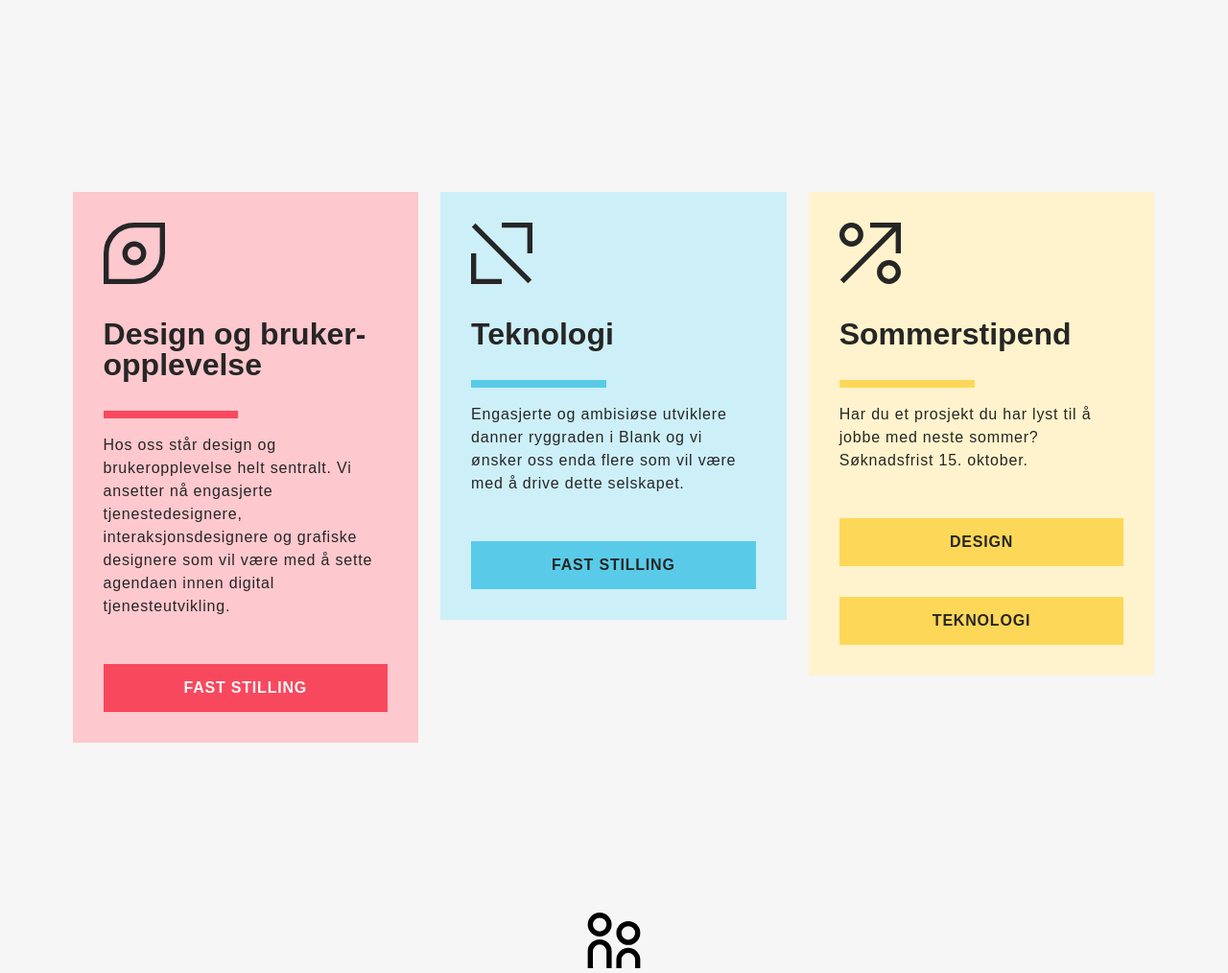
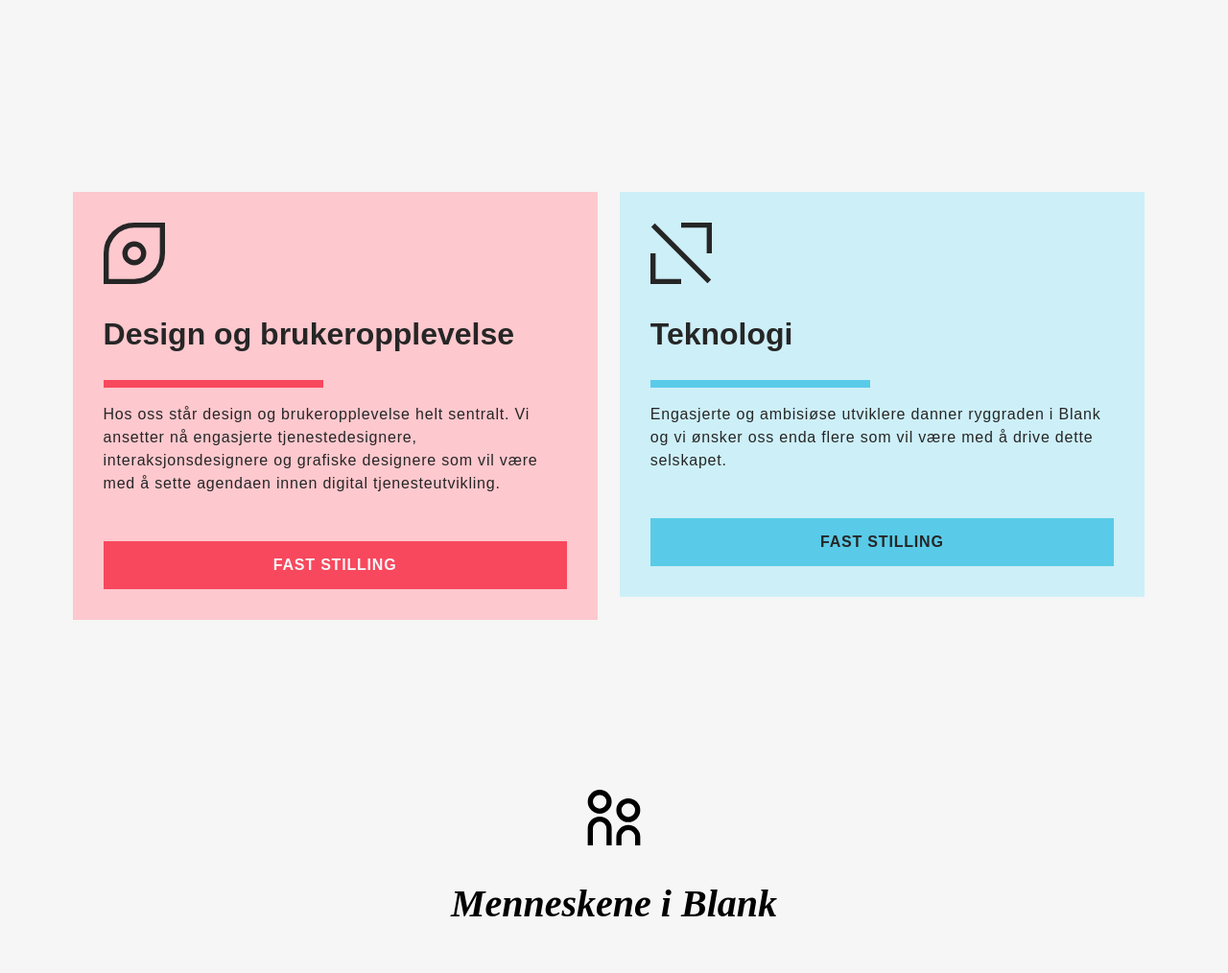
Before and after one commit to blankoslo/blankweb, a Django app: page / in a window 1280 px wide. Shown: the part 459-1473 px from the top of the page at 96% size. Run offline with Django 3.2, Linux system fonts and the light colour scheme; data that the repository does not hold is empty; some libraries are stand-ins or nearby versions.

Commit message:
Remove sommerstipend links

```diff
--- a/web/templates/web/index.html
+++ b/web/templates/web/index.html
@@ -15,7 +15,7 @@
 </div>
 
 <div class="container" id="jobb">
-  <div class="third left bgred-light mobilefull">
+  <div class="half left bgred-light mobilefull">
     <div class="box">
       <div class="mobiletextcenter">
         <img class="bigicon" src="{% static "img/iconblack-01.svg" %}">
@@ -26,7 +26,7 @@
       <a href="/jobb/brukeropplevelse" class="button mobilehalf bgred mobilecenter">Fast stilling</a>
     </div>
   </div>
-  <div class="third left bgblue-light mobilefull">
+  <div class="half left bgblue-light mobilefull">
     <div class="box">
       <div class="mobiletextcenter">
         <img class="bigicon" src="{% static "img/iconblack-02.svg" %}">
@@ -35,18 +35,6 @@
       <div class="half line bgblue mobilecenter"></div>
       <p>Engasjerte og ambisiøse utviklere danner ryggraden i Blank og vi ønsker oss enda flere som vil være med å  drive dette selskapet.</p>
       <a href="/jobb/teknologi" class="button mobilehalf bgblue mobilecenter">Fast stilling</a>
-    </div>
-  </div>
-  <div class="third left bgyellow-light mobilefull">
-    <div class="box">
-      <div class="mobiletextcenter">
-        <img class="bigicon" src="{% static "img/iconblack-03.svg" %}">
-      </div>
-      <h3 class="headingMedium mobiletextcenter">Sommerstipend</h3>
-      <div class="half line bgyellow mobilecenter"></div>
-      <p>Har du et prosjekt du har lyst til å jobbe med neste sommer? Søknadsfrist 15. oktober.</p>
-      <a href="/jobb/stilling/10aaa6a8-10dd-4c8a-9f2b-4790151daa8b" class="button mobilehalf bgyellow mobilecenter">Design</a>
-      <a href="/jobb/stilling/62454c10-5145-403f-b87c-0a8489eb9448" class="button mobilehalf bgyellow mobilecenter">Teknologi</a>
     </div>
   </div>
 </div>
```
